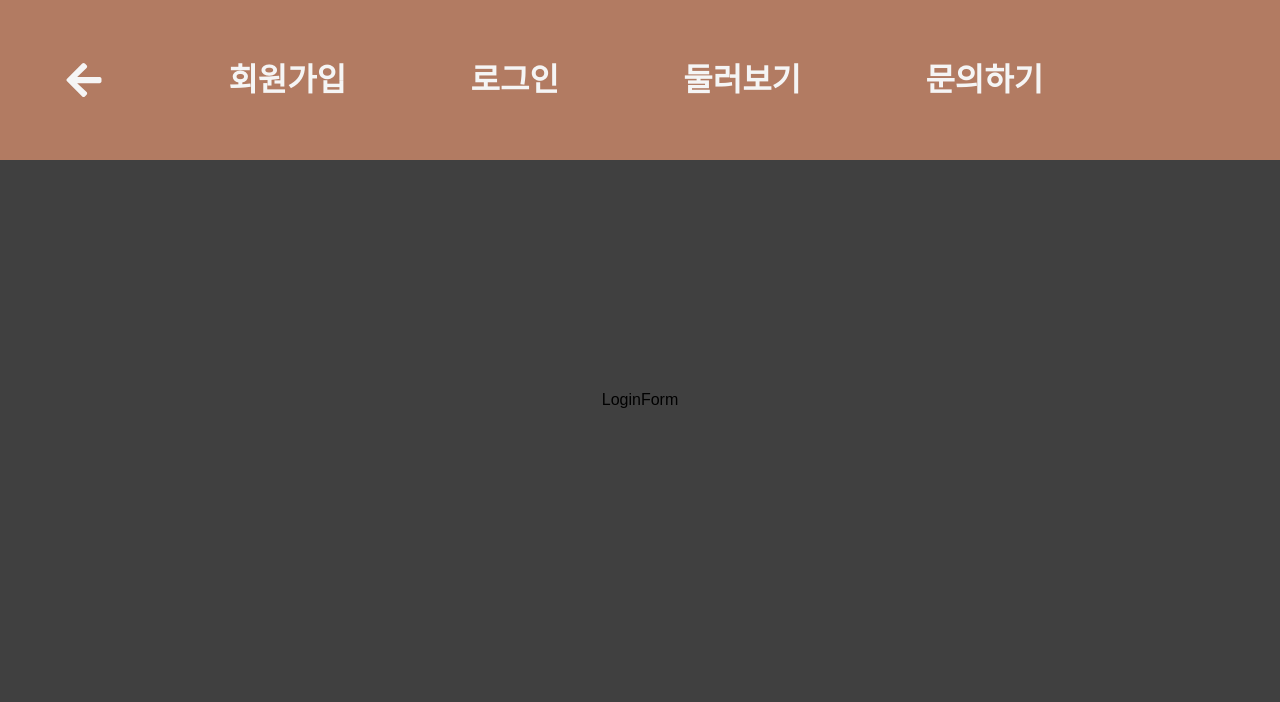
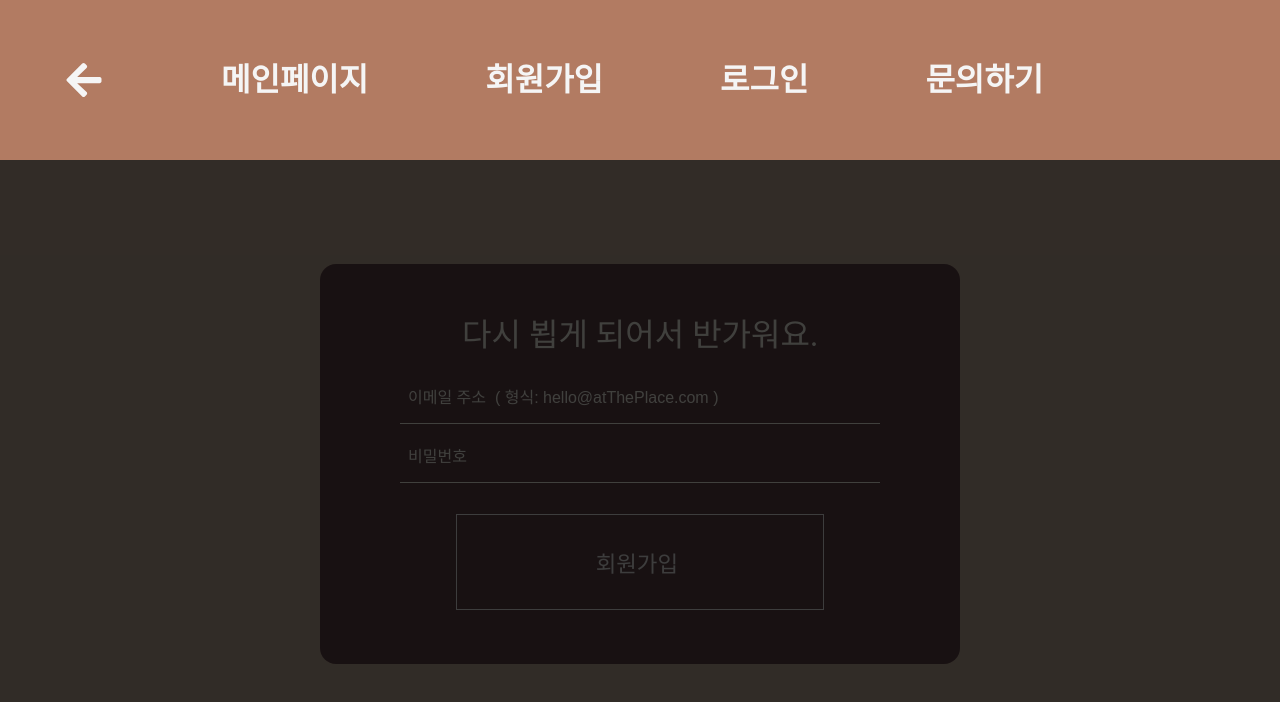
Before and after one commit to fullkeem/at-the-place, a React (Vite) app: page /login in a window 1280 px wide. Both pictures are taken after a click on the icon 84 px from the left and 84 px from the top of the page. Shown: the top 702 px of the page. Built offline with nearby package versions, Linux system fonts and the light colour scheme; a web font is replaced by a local one.

Commit message:
[COD-30][COD-50][Add] 회원가입 로그인 layout 회원가입 로그인 페이지 기본 레이아웃 추가

```diff
--- a/src/components/Auth/LoginForm.jsx
+++ b/src/components/Auth/LoginForm.jsx
@@ -2,8 +2,24 @@ import React from 'react';
 
 import classes from './LoginForm.module.scss';
 
+import Input from '../layout/Input/Input';
+import NavButton from '../layout/Buttons/NavButton';
+
 const LoginForm = () => {
-  return <div className={classes.test}>LoginForm</div>;
+  return (
+    <div className={classes.login_container}>
+      <div className={classes.login_card_wrapper}>
+        <section className={classes.login_title_section}>
+          <h1>다시 뵙게 되어서 반가워요.</h1>
+        </section>
+        <form className={classes.login_input_wrapper}>
+          <Input placeholder={'이메일 주소  ( 형식: hello@atThePlace.com )'} />
+          <Input placeholder={'비밀번호'} />
+        </form>
+        <NavButton title={'회원가입'} />
+      </div>
+    </div>
+  );
 };
 
 export default LoginForm;
--- a/src/components/Auth/LoginForm.module.scss
+++ b/src/components/Auth/LoginForm.module.scss
@@ -1,7 +1,39 @@
-.test {
+@import '../../index.scss';
+
+.login_container {
+  background-color: $col_dark_beige;
   width: 100%;
   height: 100vh;
   display: flex;
   justify-content: center;
   align-items: center;
+
+  .login_card_wrapper {
+    display: flex;
+    flex-direction: column;
+    justify-content: space-evenly;
+    align-items: center;
+    padding: 2rem 0;
+    background-color: $col_brown;
+    margin-top: 8rem;
+    width: 50%;
+    height: 50%;
+    border-radius: 1rem;
+    .login_title_section {
+      display: flex;
+      flex-direction: column;
+      justify-content: center;
+      align-items: center;
+      h1 {
+        font-size: 2rem;
+        color: $col_lt_beige;
+      }
+    }
+    .login_input_wrapper {
+      width: 75%;
+    }
+  }
+  button {
+    margin: 0;
+  }
 }
--- a/src/components/Auth/SignupForm.module.scss
+++ b/src/components/Auth/SignupForm.module.scss
@@ -1,6 +1,6 @@
 @import '../../index.scss';
 
-.signup_wrapper {
+.signup_container {
   width: 100%;
   height: 100vh;
   background-color: $col_brown;
@@ -8,7 +8,7 @@
   justify-content: center;
   align-items: center;
 
-  .card_wrapper {
+  .signup_card_wrapper {
     display: flex;
     flex-direction: column;
     justify-content: space-around;
@@ -19,11 +19,9 @@
     width: 50%;
     height: 70%;
     border-radius: 1rem;
-    .signup_container {
-      width: 80%;
+    .signup_input_wrapper {
+      width: 75%;
     }
-  }
-
     .signup_title_section {
       display: flex;
       flex-direction: column;
@@ -35,3 +33,4 @@
       }
     }
   }
+}
--- a/src/components/Auth/SingupForm.jsx
+++ b/src/components/Auth/SingupForm.jsx
@@ -5,16 +5,16 @@ import classes from './SignupForm.module.scss';
 
 const SingupForm = () => {
   return (
-    <div className={classes.signup_wrapper}>
-      <div className={classes.card_wrapper}>
+    <div className={classes.signup_container}>
+      <div className={classes.signup_card_wrapper}>
         <section className={classes.signup_title_section}>
           <h1>회원님의 정보를 입력해 주세요</h1>
         </section>
-        <form className={classes.signup_container}>
-          <Input />
-          <Input />
-          <Input />
-          <Input />
+        <form className={classes.signup_input_wrapper}>
+          <Input placeholder={'이메일 주소  ( 형식: hello@atThePlace.com )'} />
+          <Input placeholder={'성명'} />
+          <Input placeholder={'비밀번호'} />
+          <Input placeholder={'비밀번호 재확인'} />
         </form>
         <NavButton title={'회원가입'} />
       </div>
--- a/src/components/layout/Input/Input.jsx
+++ b/src/components/layout/Input/Input.jsx
@@ -1,10 +1,10 @@
 import React from 'react';
 import classes from './Input.module.scss';
 
-const Input = () => {
+const Input = (props) => {
   return (
-    <div className={classes.signup_inpu_wrappert}>
-      <input placeholder={'이메일 주소  ( 형식: hello@atThePlace.com )'} />
+    <div className={classes.signup_input_wrapperr}>
+      <input placeholder={props.placeholder} />
     </div>
   );
 };
--- a/src/components/layout/Input/Input.module.scss
+++ b/src/components/layout/Input/Input.module.scss
@@ -8,11 +8,10 @@ input {
   border: none;
   background-color: transparent;
   padding: 1rem 0.5rem;
-  margin-bottom: 0.8rem;
+  margin-bottom: 0.5rem;
   border-bottom: 1px solid $col_lt_beige;
   font-family: 'NanumBarunGothic', sans-serif;
   font-size: 1rem;
-  font-weight: 600;
   color: $col_brown;
 }
 ::placeholder {
@@ -21,6 +20,7 @@ input {
 input:focus {
   border-bottom: 1px solid $col_brown;
 }
+
 input:focus::placeholder {
   color: transparent;
 }
--- a/src/components/layout/Navigation/DetailedNavigation.jsx
+++ b/src/components/layout/Navigation/DetailedNavigation.jsx
@@ -17,14 +17,15 @@ const DetailedNavigation = () => {
         >
           <FaArrowLeft />
           <li>
+            <Link to="/">메인페이지</Link>
+          </li>
+          <li>
             <Link to="/signup">회원가입</Link>
           </li>
           <li>
-            <Link to="/">로그인</Link>
+            <Link to="/login">로그인</Link>
           </li>
-          <li>
-            <Link to="/">둘러보기</Link>
-          </li>
+
           <li>
             <Link to="/">문의하기</Link>
           </li>
--- a/src/pages/Mainpage.jsx
+++ b/src/pages/Mainpage.jsx
@@ -1,5 +1,4 @@
 import React from 'react';
-import Overlay from '../components/layout/Overlay/Overlay';
 import FirstSlide from '../components/Mainpage/Slides/FirstSlide';
 import FourthSlide from '../components/Mainpage/Slides/FourthSlide';
 import SecondSlide from '../components/Mainpage/Slides/SecondSlide';
```
Lines whose indentation alone changed are shown as unchanged.
